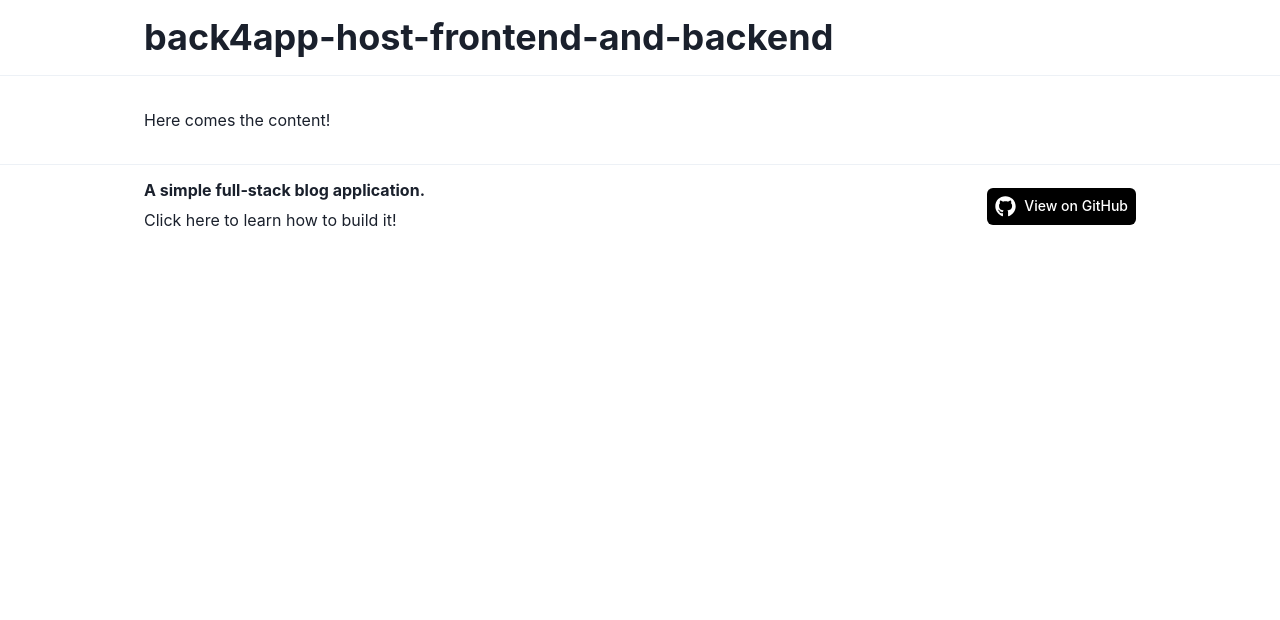
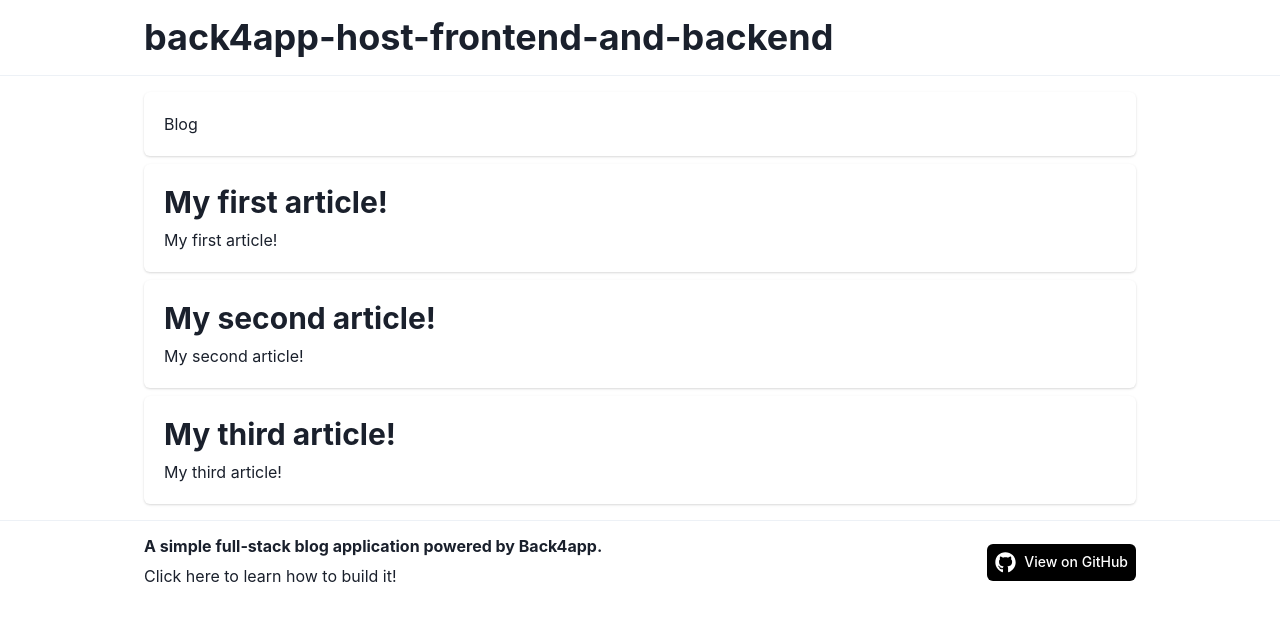
Before and after one commit to Vader83/back4app-full-stack, a Next.js app: page / in a window 1280 px wide. Shown: the top 620 px of the page. Built offline with nearby package versions, Linux system fonts and the light colour scheme; what @chakra-ui/next-js would draw is missing.

Commit message:
index page, article details page

```diff
--- a/src/app/components/footer.js
+++ b/src/app/components/footer.js
@@ -4,11 +4,11 @@ import {FaGithub} from "react-icons/fa";
 
 export default function Footer() {
   return (
-    <Box py={4}>
+    <Box pb={4}>
       <Divider my={4}/>
       <Container maxW="container.lg" display="flex" justifyContent="space-between" alignItems="center">
         <VStack alignItems="left">
-          <Heading size="sm">A simple full-stack blog application.</Heading>
+          <Heading size="sm">A simple full-stack blog application powered by Back4app.</Heading>
           <Link as={NextLink} href="#">
             Click here to learn how to build it!
           </Link>
--- a/src/app/components/header.js
+++ b/src/app/components/header.js
@@ -2,7 +2,7 @@ import {Box, Container, Divider, Heading} from "@chakra-ui/react";
 
 export default function Header() {
   return (
-    <Box py={4}>
+    <Box pt={4}>
       <Container maxW="container.lg" display="flex" justifyContent="space-between" alignItems="center">
         <Heading as="h1" size="xl">back4app-host-frontend-and-backend</Heading>
       </Container>
--- a/src/app/page.js
+++ b/src/app/page.js
@@ -1,9 +1,62 @@
-import {Text} from "@chakra-ui/react";
+import NextLink from "next/link";
+import {Breadcrumb, BreadcrumbItem, BreadcrumbLink, Card, CardBody, Heading, Link, Stack, Text} from "@chakra-ui/react";
+
+const articles = [
+  {
+    slug: "my-first-article",
+    title: "My first article!",
+    cover: "https://i.ibb.co/0B0yqmc/back4app-geolocation-app-cover.png",
+    shortContent: "This is my first article!",
+    content: "",
+    createdAt: "2023-08-01T00:00:00.000Z",
+    updatedAt: "2023-08-01T00:00:00.000Z",
+  },
+  {
+    slug: "my-second-article",
+    title: "My second article!",
+    cover: "https://i.ibb.co/0B0yqmc/back4app-geolocation-app-cover.png",
+    shortContent: "This is my second article!",
+    content: "",
+    createdAt: "2023-08-01T00:00:00.000Z",
+    updatedAt: "2023-08-01T00:00:00.000Z",
+  },
+  {
+    slug: "my-third-article",
+    title: "My third article!",
+    cover: "https://i.ibb.co/0B0yqmc/back4app-geolocation-app-cover.png",
+    shortContent: "This is my third article!",
+    content: "",
+    createdAt: "2023-08-01T00:00:00.000Z",
+    updatedAt: "2023-08-01T00:00:00.000Z",
+  }
+];
 
 export default function Home() {
   return (
     <>
-      <Text>Here comes the content!</Text>
+      <Stack>
+        <Card>
+          <CardBody>
+            <Breadcrumb>
+              <BreadcrumbItem isCurrentPage>
+                <BreadcrumbLink as={NextLink} href="#">Blog</BreadcrumbLink>
+              </BreadcrumbItem>
+            </Breadcrumb>
+          </CardBody>
+        </Card>
+        {articles.map((article) => (
+          <Card key={article.slug}>
+            <CardBody>
+              <Stack>
+                <Heading size="lg">
+                  <Link as={NextLink} href={`/${article.slug}`}>{article.title}</Link>
+                </Heading>
+                <Text>{article.title}</Text>
+              </Stack>
+            </CardBody>
+          </Card>
+        ))}
+      </Stack>
     </>
   );
 }
```
Also changed, not shown: src/app/[slug]/page.js (added, +72 -0 lines), src/app/util/date-util.js (added, +8 -0 lines).
